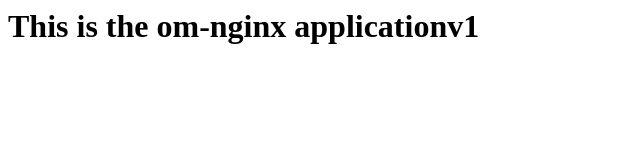
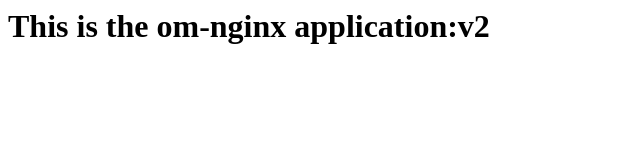
Before and after one commit to pikkilichakri/Dockerfiles, a plain HTML site: page DEPLOYMENT/index.html in a window 1280 px wide. Shown: the full height of the page, 0-640 px from the left. Drawn offline with Linux system fonts and the light colour scheme.

Commit message:
om-docker

```diff
--- a/DEPLOYMENT/index.html
+++ b/DEPLOYMENT/index.html
@@ -1 +1 @@
-<h1>This is the om-nginx applicationv1</h1>
+<h1>This is the om-nginx application:v2</h1>
```
